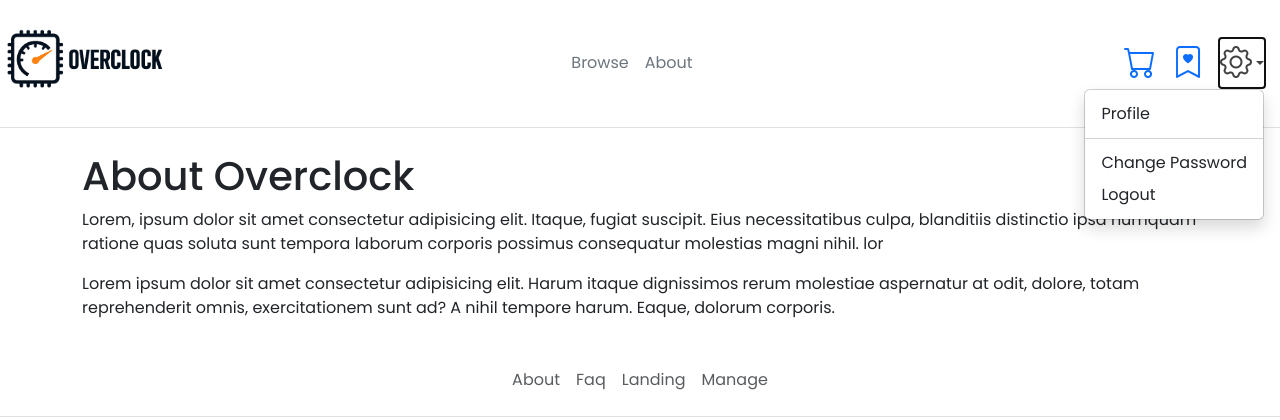
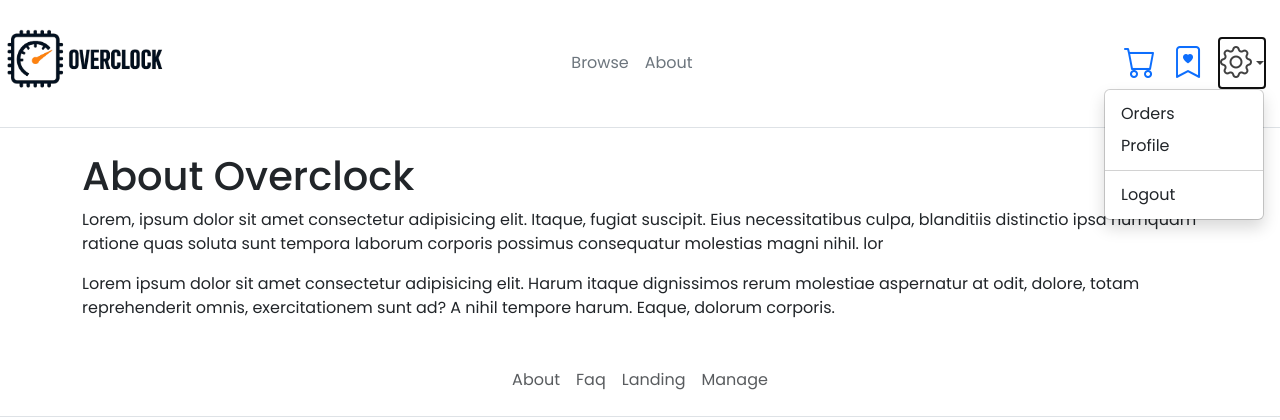
Before and after one commit to izZERO/Overclock, a Django app: page /about/ in a window 1280 px wide, after a click that opens the changed part. Shown: the top 420 px of the page. Run offline with Django 5.2, Linux system fonts and the light colour scheme; the visitor is signed in with stand-in values (Sample User, id 1).

Commit message:
removed change password from base and added orders to base

```diff
--- a/main/templates/base.html
+++ b/main/templates/base.html
@@ -79,16 +79,16 @@
             </a>
             <ul class="dropdown-menu dropdown-menu-end text-small shadow">
               <li>
+                <a class="dropdown-item" href="{% url 'customer_orders' %}"
+                  >Orders</a
+                >
+              </li>
+              <li>
                 <a class="dropdown-item" href="{% url 'profile-view' %}"
                   >Profile</a
                 >
               </li>
               <li><hr class="dropdown-divider" /></li>
-              <li>
-                <a href="/accounts/password_change" class="dropdown-item"
-                  >Change Password</a
-                >
-              </li>
               <li>
                 <form action="{% url 'logout' %}" method="post">
                   {% csrf_token %}
```
Also changed, not shown: main/static/uploads/1024.png (added).
